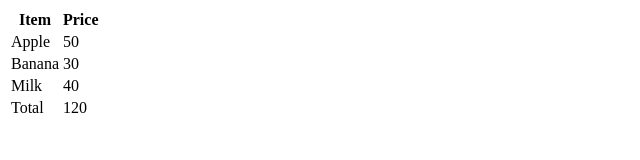
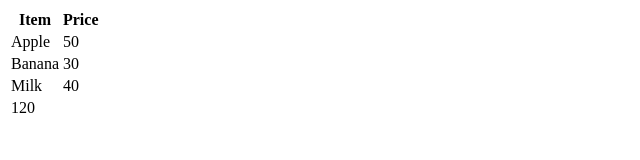
Before and after one commit to acciojob/grofers-checkout-gkraj12, a website: page main.html in a window 1280 px wide. Shown: the full height of the page, 0-640 px from the left. Drawn offline with Linux system fonts and the light colour scheme.

Commit message:
created a submission

```diff
--- a/main.html
+++ b/main.html
@@ -25,28 +25,21 @@
         </tr>
     </table>
   <script>
-		 let prices = document.querySelectorAll(".prices");
+  const prices = document.querySelectorAll(".prices");
   let total = 0;
 
   prices.forEach((price) => {
     total += Number(price.textContent);
   });
 
-let table = document.getElementById("groceryTable");
+  const table = document.getElementById("groceryTable");
+  const newRow = document.createElement("tr");
+  const totalCell = document.createElement("td");
 
-let newRow = document.createElement("tr");
+  totalCell.textContent = total;
+  totalCell.colSpan = 2; // optional, makes it span both columns
 
-// first cell (label)
-let cell1 = document.createElement("td");
-cell1.textContent = "Total";
-
-// second cell (value)
-let cell2 = document.createElement("td");
-cell2.textContent = total;
-
-newRow.appendChild(cell1);
-newRow.appendChild(cell2);
-
+  newRow.appendChild(totalCell);
   table.appendChild(newRow);
 </script>
 
```
Lines whose indentation alone changed are shown as unchanged.
